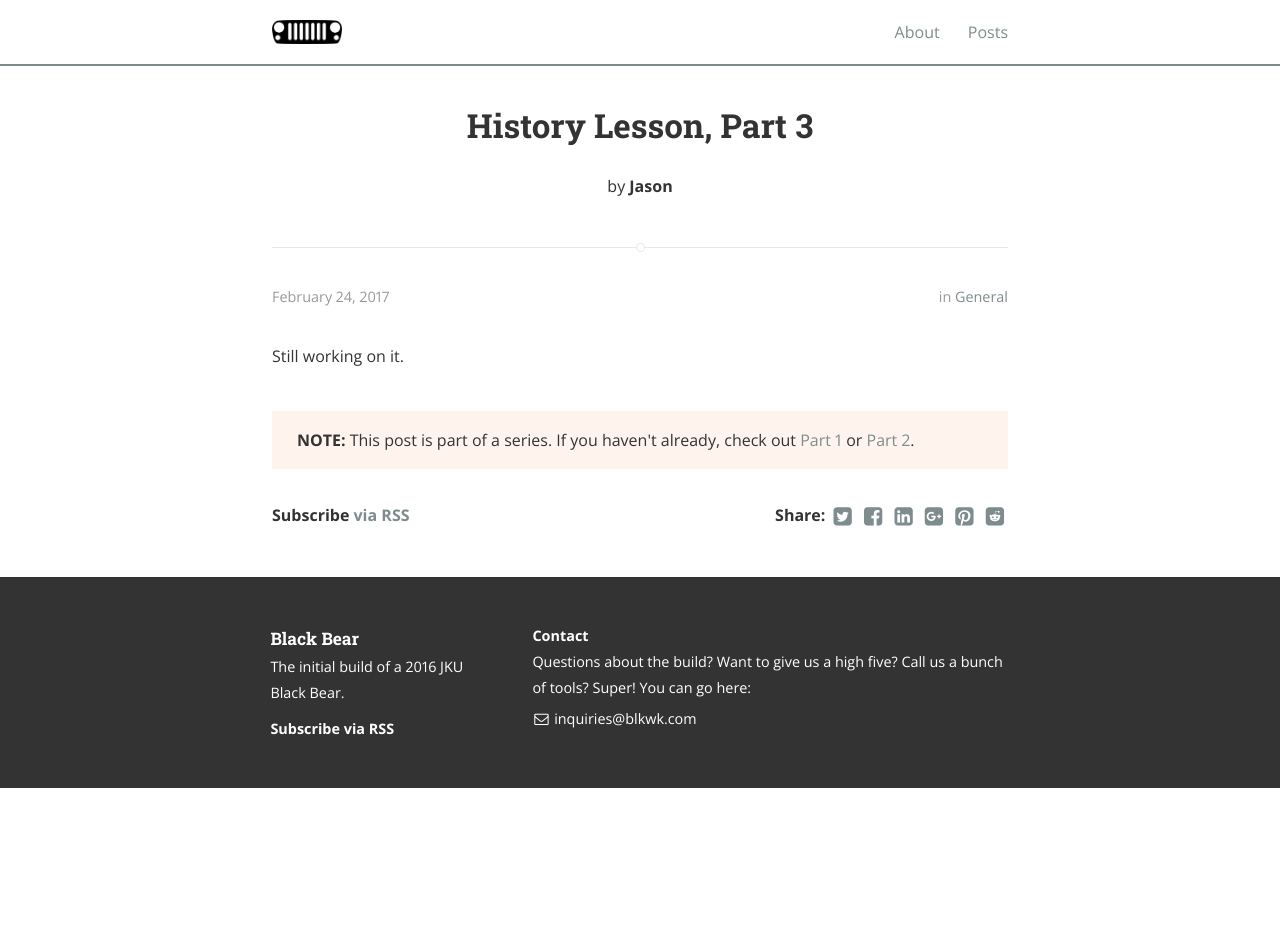
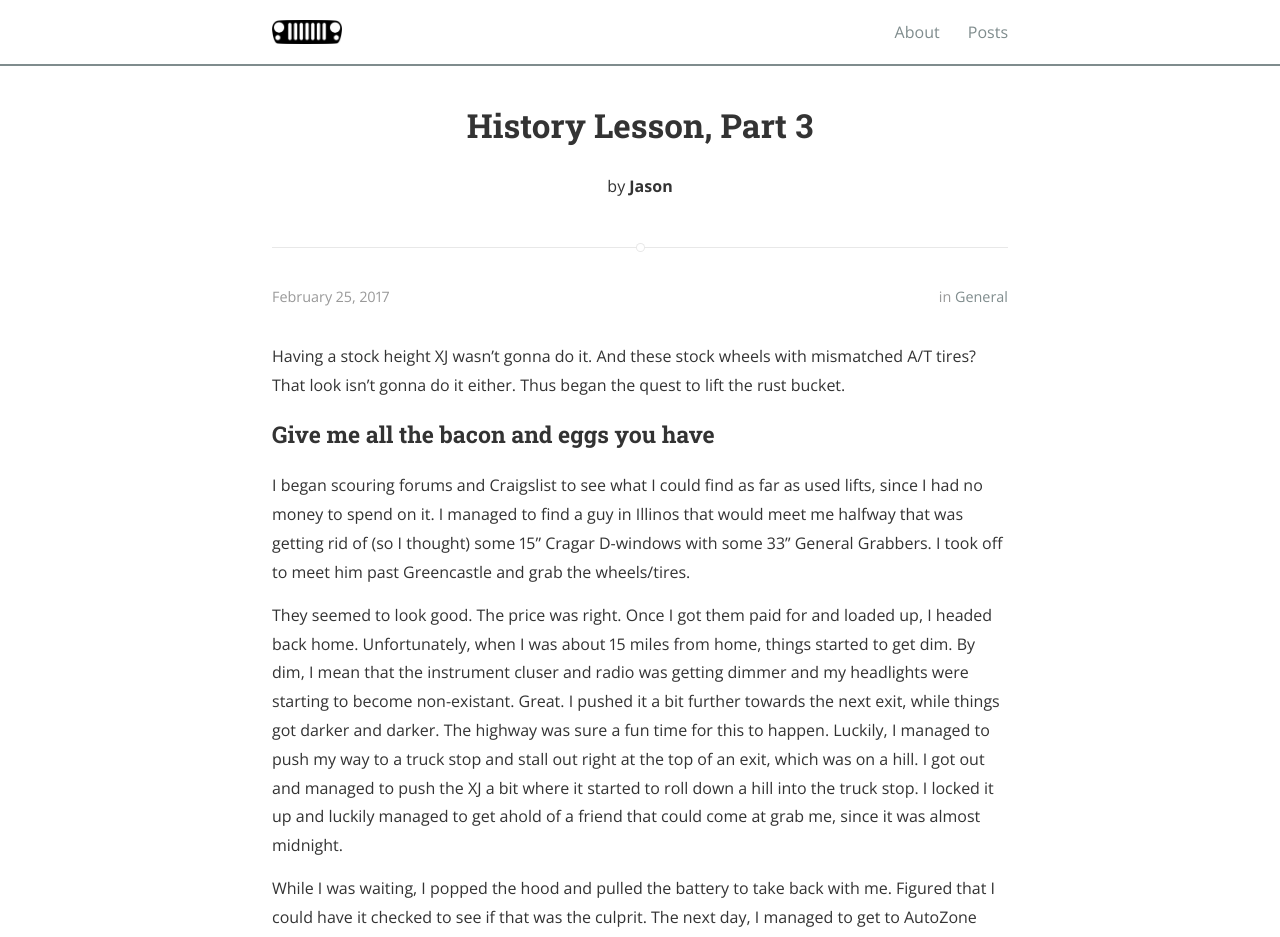
Before and after one commit to blkwk/blackbear, a Jekyll site: the page built from _posts/2017-02-24-history_lesson_pt3.md, in a window 1280 px wide and 1400 px high. Shown: the top 937 px of the window. Built offline with Jekyll 4.4.1, drawn with Linux system fonts in a browser that asks for light colours; nearby versions of some CDN libraries; some of the changed text lies outside the part shown.

Commit message:
Update from Forestry.io - 2017-02-24-history_lesson_pt3.md

```diff
--- a/_posts/2017-02-24-history_lesson_pt3.md
+++ b/_posts/2017-02-24-history_lesson_pt3.md
@@ -1,13 +1,28 @@
 ---
 layout: post
 title: History Lesson, Part 3
-date: 2017-02-24 23:00
+date: 2017-02-25 23:00
 author: Jason
 categories: General
 ---
+Having a stock height XJ wasn't gonna do it. And these stock wheels with mismatched A/T tires? That look isn't gonna do it either. Thus began the quest to lift the rust bucket.
 
-Still working on it.
+### Give me all the bacon and eggs you have
+
+I began scouring forums and Craigslist to see what I could find as far as used lifts, since I had no money to spend on it. I managed to find a guy in Illinos that would meet me halfway that was getting rid of (so I thought) some 15" Cragar D-windows with some 33" General Grabbers. I took off to meet him past Greencastle and grab the wheels/tires.
+
+They seemed to look good. The price was right. Once I got them paid for and loaded up, I headed back home. Unfortunately, when I was about 15 miles from home, things started to get dim. By dim, I mean that the instrument cluser and radio was getting dimmer and my headlights were starting to become non-existant. Great. I pushed it a bit further towards the next exit, while things got darker and darker. The highway was sure a fun time for this to happen. Luckily, I managed to push my way to a truck stop and stall out right at the top of an exit, which was on a hill. I got out and managed to push the XJ a bit where it started to roll down a hill into the truck stop. I locked it up and luckily managed to get ahold of a friend that could come at grab me, since it was almost midnight.
+
+While I was waiting, I popped the hood and pulled the battery to take back with me. Figured that I could have it checked to see if that was the culprit. The next day, I managed to get to AutoZone and ran a diagnostic on it (because at this point in my life, I didn't even own a battery tender or charger). Good thing I did, because this thing was DEAD dead. Went ahead and traded it in as core for a new battery and was on my way. Got a ride back to the truck stop, plopped the new battery in and was on my way. That was until the next week when I was out shopping and it happened again. Actually, this time, I just had nothing when I went to start it. No lights, no click, no nothing.
+
+It was too cold out to mess with it, so I left it at the store that night and headed home. Went back the next day, pulled the new battery and took it over to AutoZone for a check again. This time, it had a full charge and everything looked ok. Granted, it was a new battery, so it should have been ok. Went back to the XJ and plopped it back in, tried to crank it over, and nothing...
+
+<img src="https://d3vl3jxeh4ou3u.cloudfront.net/SBF%20Battery%20Cable.jpg" width="100%" />
+
+### I hate the cold
+
+Know what it was? The same thing that I always had problems with the next few years on this thing. A bad ground. Yup. The negative battery terminal evidentally could never be cranked down enough to form a good enough seal on the terminal, so electronics became something that worked when they wanted to. After extensive troubleshooting, I figured this out and finally replaced the cable. The XJ started up every single time and ran like a champ ever since.
 
 <div class="note">
-<b>Note:</b> This post is part of a series. If you haven't already, check out <a href="/general/2017/02/22/history_lesson.html">Part 1</a> or <a href="/general/2017/02/24/history_lesson_pt2.html">Part 2</a>.
+<b>Note:</b> This post is part of a series. If you haven't already, check out <a href="/general/2017/02/22/history_lesson.html">Part 1</a> and <a href="/general/2017/02/24/history_lesson_pt2.html">Part 2</a>.
 </div>
```
